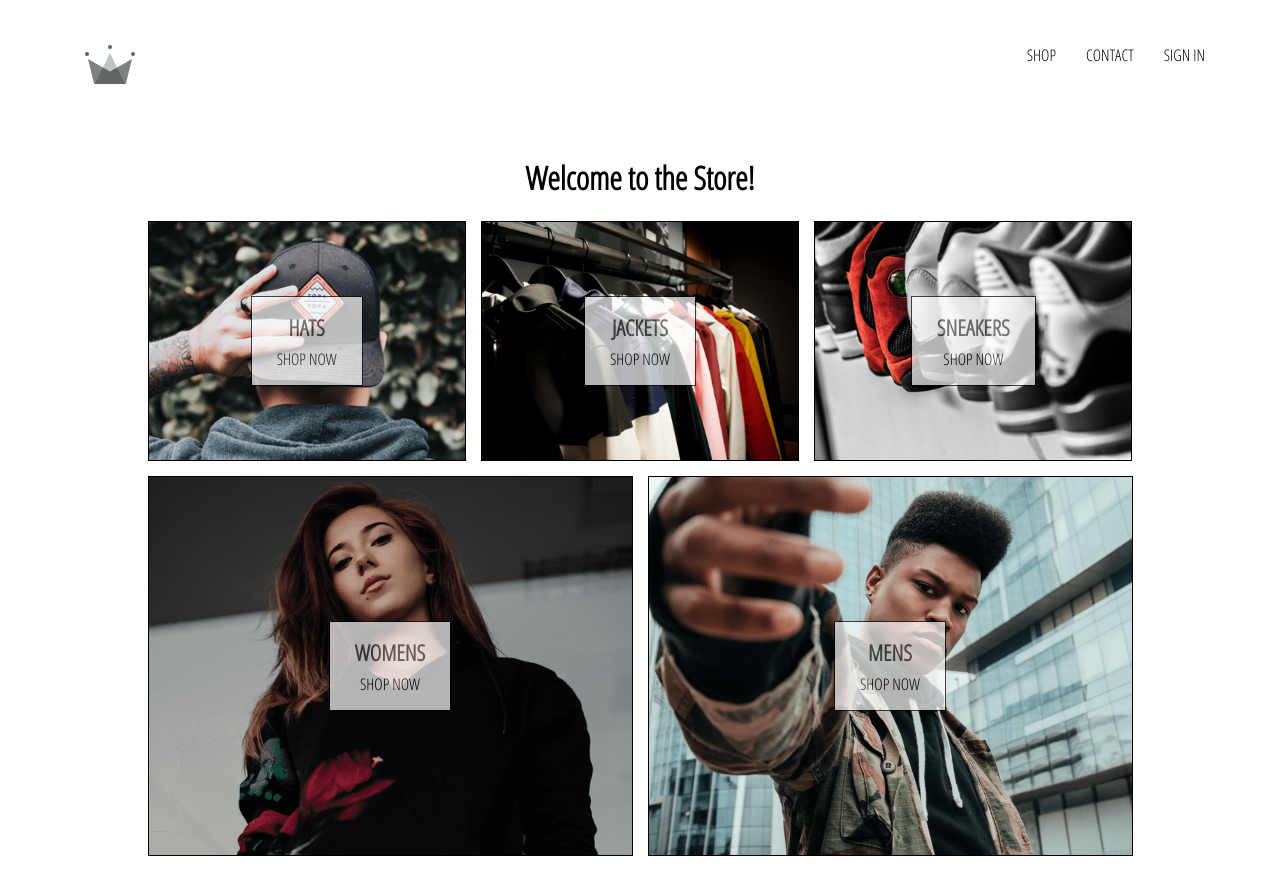
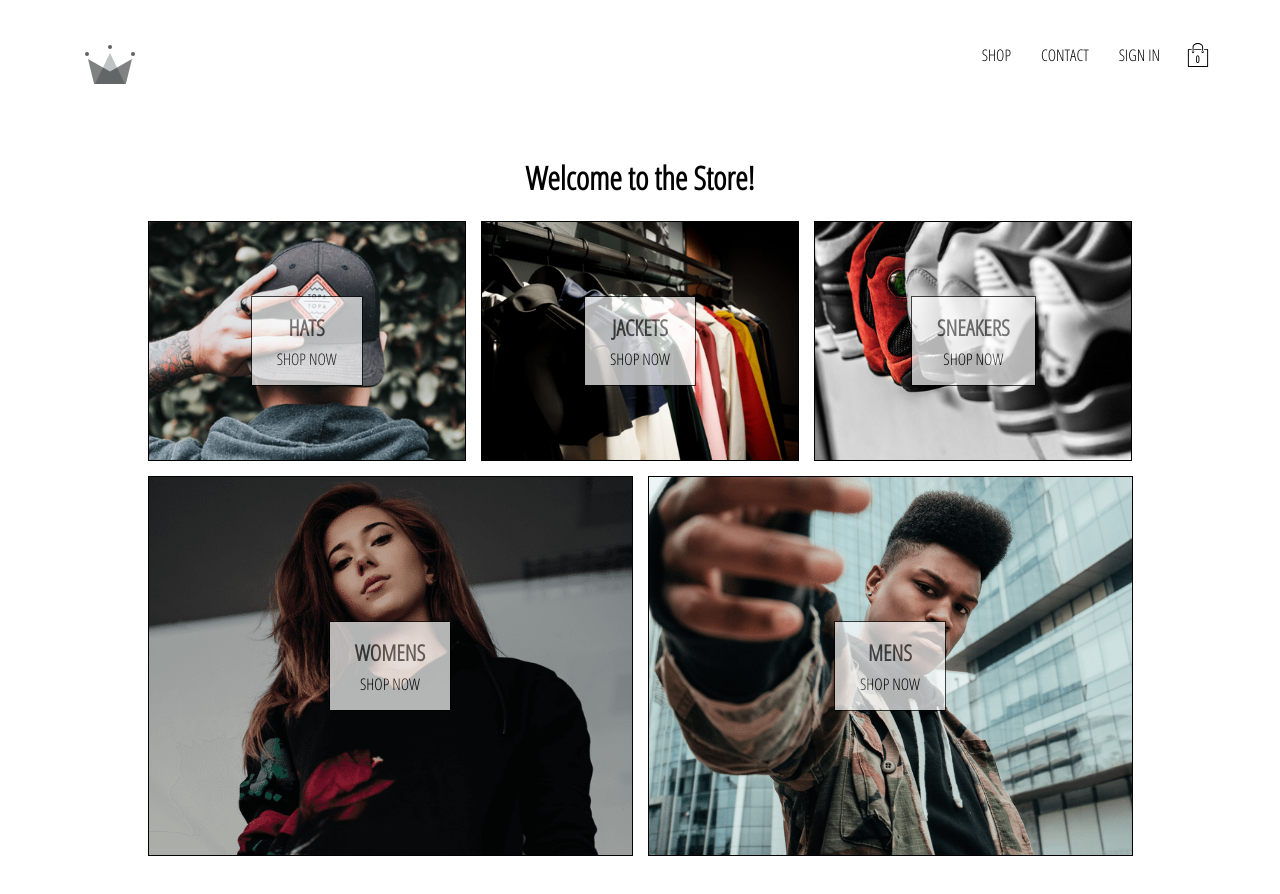
Before and after one commit to dbeidle/crwn-clothing, a React (Create React App) app: page / in a window 1280 px wide. Shown: the top 894 px of the page. Built offline with nearby package versions, Linux system fonts and the light colour scheme; no server answers.

Commit message:
Added CartIcon and CartDropdown components and related Redux components. y

```diff
--- /dev/null
+++ b/src/components/cart-dropdown/cart-dropdown.js
@@ -0,0 +1,13 @@
+import React from 'react';
+import CustomButton from '../custom-button/custom-button';
+import './cart-dropdown.scss';
+
+
+const CartDropDown = () => (
+    <div className="cart-dropdown">
+    <div className="cart-items" />
+    <CustomButton>GO TO CHECKOUT</CustomButton>
+    </div>
+);
+
+export default CartDropDown;
--- /dev/null
+++ b/src/components/cart-dropdown/cart-dropdown.scss
@@ -0,0 +1,24 @@
+.cart-dropdown {
+    position: absolute;
+    width: 260px;
+    height: 380px;
+    display: flex;
+    flex-direction: column;
+    padding: 20px;
+    border: 1px solid black;
+    background-color: white;
+    top: 90px;
+    right: 70px;
+    z-index: 5;
+
+    .cart-items {
+      height: 240px;
+      display: flex;
+      flex-direction: column;
+      overflow: scroll;
+    }
+
+    button {
+      margin-top: auto;
+    }
+  }
--- /dev/null
+++ b/src/components/cart-icon/cart-icon.js
@@ -0,0 +1,19 @@
+import React from 'react';
+import { connect } from 'react-redux';
+import { toggleCartHidden} from '../../redux/cart/cart-actions';
+import { ReactComponent as ShoppingIcon } from '../../assets/shopping-bag.svg';
+import './cart-icon.scss';
+
+const CartIcon = ({ toggleCartHidden }) => (
+    <div className="cart-icon" onClick={toggleCartHidden}>
+    <ShoppingIcon className="shopping-icon" />
+    <span className="item-count">0</span>
+    </div>
+);
+
+
+const mapDispatchToProps = dispatch => ({
+    toggleCartHidden: () => dispatch(toggleCartHidden())
+});
+
+export default connect(null, mapDispatchToProps)(CartIcon);
--- /dev/null
+++ b/src/components/cart-icon/cart-icon.scss
@@ -0,0 +1,21 @@
+.cart-icon {
+    width: 45px;
+    height: 45px;
+    position: relative;
+    display: flex;
+    align-items: center;
+    justify-content: center;
+    cursor: pointer;
+
+    .shopping-icon {
+      width: 24px;
+      height: 24px;
+    }
+
+    .item-count {
+      position: absolute;
+      font-size: 10px;
+      font-weight: bold;
+      bottom: 12px;
+    }
+  }
--- a/src/components/header/header.js
+++ b/src/components/header/header.js
@@ -3,9 +3,11 @@
 import { connect } from 'react-redux';
 import {ReactComponent as Logo} from '../../assets/crown.svg'; // Importing .svg logo as a react component
 import { auth } from '../../firebase/firebase.utils';
+import CartIcon from '../cart-icon/cart-icon';
+import CartDropDown from '../cart-dropdown/cart-dropdown';
 import './header.scss';
 
-const Header = ( {currentUser} ) => (
+const Header = ( {currentUser, hidden} ) => (
  <div className="header">
      <Link className="logo-container" to="/"> {/*Creates an <a href> link for anything in between it's boundaries */}
         <Logo className="logo" />
@@ -26,12 +28,15 @@
           SIGN IN
         </Link>
       )}
+      <CartIcon />
      </div>
+      {hidden ? null : <CartDropDown />}
  </div>
 );
 
-const mapStateToProps = state => ({
-  currentUser: state.user.currentUser
+const mapStateToProps = ({user: { currentUser }, cart: { hidden } }) => ({
+  currentUser,
+  hidden
 });
 
 export default connect(mapStateToProps)(Header);
--- /dev/null
+++ b/src/redux/cart/cart-actions.js
@@ -0,0 +1,5 @@
+import { CartActionTypes } from './cart-types';
+
+export const toggleCartHidden = () => ({
+    type: CartActionTypes.TOGGLE_CART_HIDDEN
+})
--- /dev/null
+++ b/src/redux/cart/cart-reducer.js
@@ -0,0 +1,19 @@
+import { CartActionTypes } from './cart-types';
+
+const INITIAL_STATE = {
+    hidden: true
+}
+
+const cartReducer = (state = INITIAL_STATE, action) => {
+    switch (action.type) {
+        case CartActionTypes.TOGGLE_CART_HIDDEN:
+            return{
+                ...state,
+                hidden: !state.hidden
+            }
+            default:
+                return state;
+    }
+}
+
+export default cartReducer;
--- /dev/null
+++ b/src/redux/cart/cart-types.js
@@ -0,0 +1,3 @@
+export const CartActionTypes = {
+    TOGGLE_CART_HIDDEN: "TOGGLE_CART_HIDDEN"
+}
--- a/src/redux/root-reducer.js
+++ b/src/redux/root-reducer.js
@@ -1,6 +1,8 @@
 import { combineReducers } from 'redux';
 import userReducer from './user/user-reducer';
+import cartReducer from './cart/cart-reducer';
 
 export default combineReducers({
-    user: userReducer
+    user: userReducer,
+    cart: cartReducer
 });
--- a/src/redux/user/user-reducer.js
+++ b/src/redux/user/user-reducer.js
@@ -1,4 +1,6 @@
 import { UserActionTypes } from './user-types'
+
+
 const INITIAL_STATE = {
     currentUser: null
 }
```
Also changed, not shown: src/assets/shopping-bag.svg (added).
